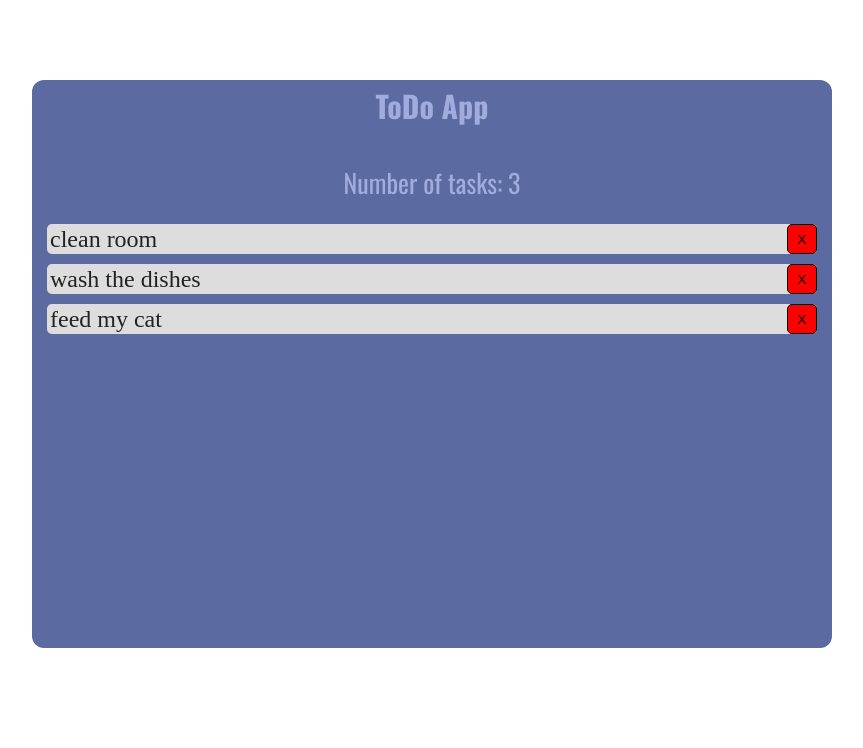
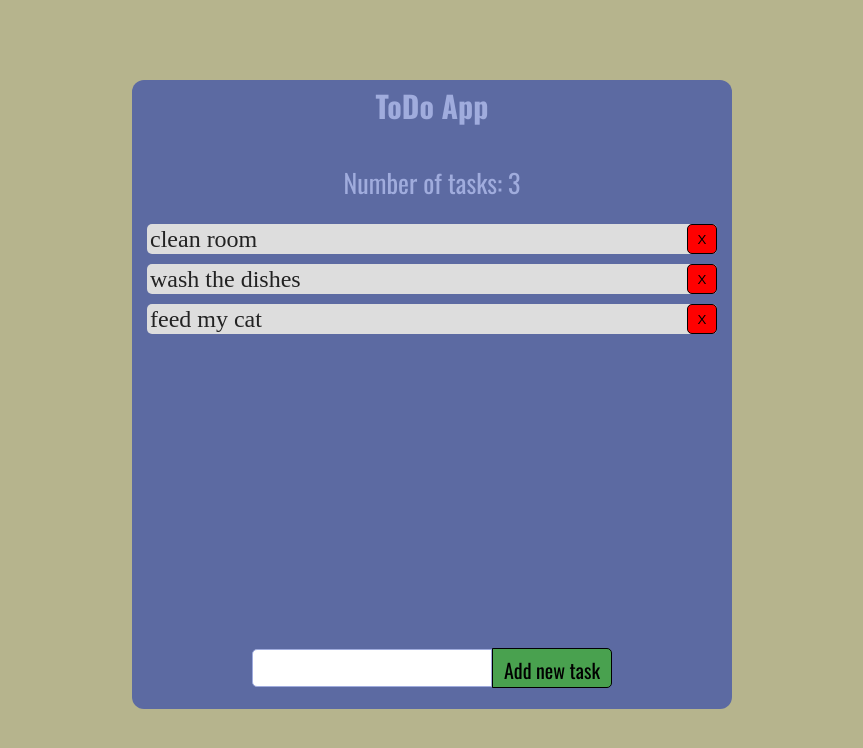
Before and after one commit to ArturKaluza/16-react-webpack-todo, a React app: page / in a window 1280 px wide. Shown: the top 748 px of the page, without its empty margins (208-1071 px from the left). Built offline with nearby package versions, Linux system fonts and the light colour scheme.

Commit message:
Add functionality and style

```diff
--- /dev/null
+++ b/src/components/TodoForm.css
@@ -0,0 +1,40 @@
+.entry {
+  margin: 0 auto 20px;
+}
+
+.entry input {
+  width: 240px;
+  height: 38px;
+  line-height: 38px;
+  font-size: 20px;
+  font-family: 'Oswald', sans-serif;
+  padding-left: 3px;
+  border-top-left-radius: 5px;
+  border-bottom-left-radius: 5px;
+  border: 1px solid #A0ACDD;
+  position: relative;
+  top: -2px;
+  transition: .3s ease-out;
+}
+
+.entry input:focus {
+  background: #EFE989;
+}
+
+.entry button {
+  width: 120px;
+  height: 40px;
+  line-height: 40px;
+  border: 1px solid #000;
+  border-top-right-radius: 5px;
+  border-bottom-right-radius: 5px;
+  background: #49A14F;
+  font-family: 'Oswald', sans-serif;
+  font-size: 20px;
+  transition: .3s ease-in;
+}
+
+.entry button:hover {
+  background: #07500C;
+  color: #6CBC71;
+}
--- a/src/components/TodoForm.js
+++ b/src/components/TodoForm.js
@@ -0,0 +1,15 @@
+import React from 'react';
+import style from './TodoForm.css';
+
+class TodoForm extends React.Component {
+render() {
+  return (
+    <form onSubmit={this.props.add} className={style.entry} >
+      <input type="text" name="task" />
+      <button type="submit">Add new task</button>
+    </form>
+    )
+  }
+}
+
+export default TodoForm;
--- a/src/components/TodoList.css
+++ b/src/components/TodoList.css
@@ -20,4 +20,10 @@
   border-radius: 5px;
   border: 1px solid #000;
   background: red;
+  transition: .3 ease-out;
 }
+
+.todoList button:hover {
+  background: #7F0000;
+  color: #f4f4f4;
+}
--- a/src/containers/App.css
+++ b/src/containers/App.css
@@ -1,10 +1,18 @@
+*{
+  box-sizing: border-box;
+}
+
+body {
+  background: #B6B48D;
+}
+
 .TodoApp {
   background-color: #5C6AA2;
   color: #222;
   display: flex;
   flex-direction: column;
   flex-wrap: nowrap;
-  width: 800px;
+  width: 600px;
   margin: 80px auto;
   font-size: 'Oswald', sans-serif;
   border-radius: 12px;
--- a/src/containers/App.js
+++ b/src/containers/App.js
@@ -3,11 +3,13 @@ import uuid from 'uuid';
 import style from './App.css';
 import Title from './../components/Title.js';
 import TodoList from './../components/TodoList.js';
+import TodoForm from './../components/TodoForm.js'
 
 class App extends React.Component {
   constructor(props) {
     super(props);
     this.removeTodo = this.removeTodo.bind(this);
+    this.addTodo = this.addTodo.bind(this);
 
 
     this.state = {
@@ -24,7 +26,11 @@ class App extends React.Component {
     };
   }
 
-  addTodo(val) {
+  addTodo(e) {
+    e.preventDefault();
+    let val = e.target.elements.task.value;
+    e.target.elements.task.value = '';
+    if (val){
       const todo = {
         text: val,
         id: uuid.v4(),
@@ -32,13 +38,12 @@ class App extends React.Component {
       const data = [...this.state.data, todo];
       this.setState({data});
     }
+  }
 
   removeTodo(e) {
     let id = e.target.closest('li').getAttribute('data-id');
-    console.log(id);
     const remainder = this.state.data.filter(todo => todo.id.toString() !== id);
     this.setState({data: remainder});
-    console.log(this.state.data);
   }
 
   render() {
@@ -46,6 +51,7 @@ class App extends React.Component {
       <div className={style.TodoApp}>
         <Title number={this.state.data.length} />
         <TodoList array={this.state.data} remLi={this.removeTodo} />
+        <TodoForm add={this.addTodo} />
       </div>
     );
   }
```
Lines whose indentation alone changed are shown as unchanged.
